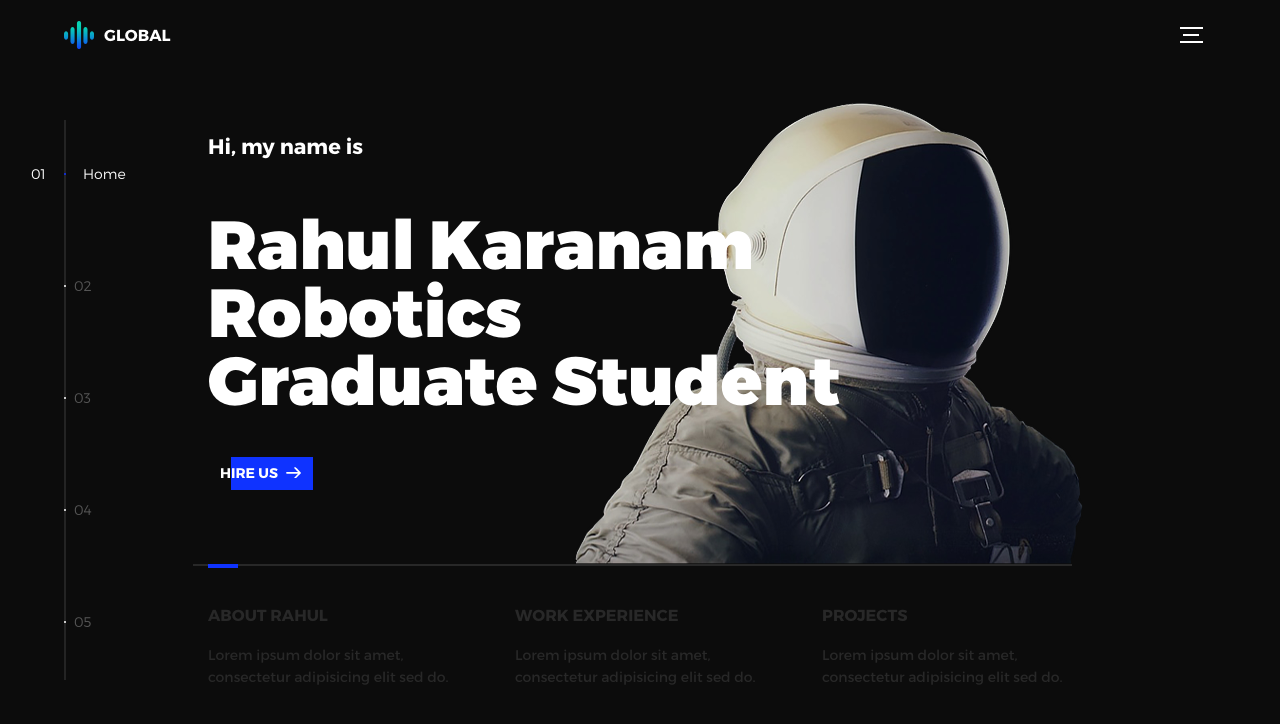
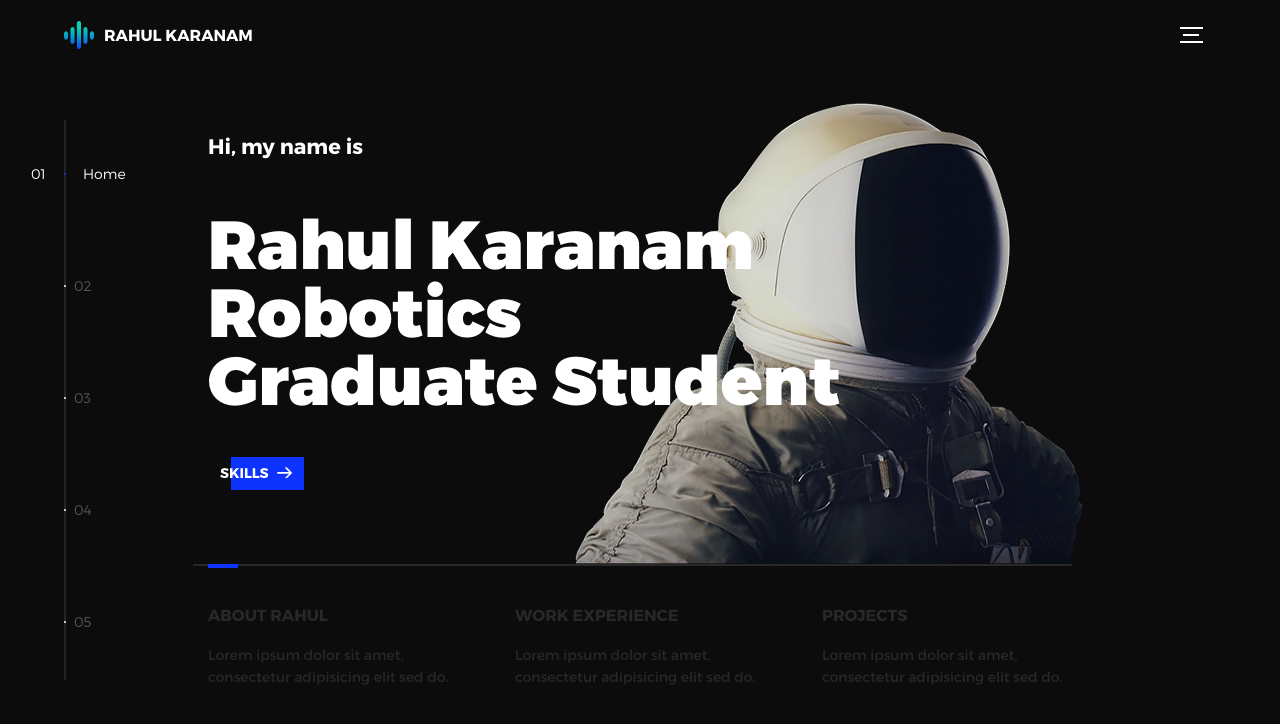
Before and after one commit to karanamrahul/karanamrahul.github.io, a plain HTML site: page index.html in a window 1280 px wide. Drawn offline with nearby package versions, Linux system fonts and the light colour scheme.

Commit message:
Update index.html

```diff
--- a/index.html
+++ b/index.html
@@ -16,7 +16,7 @@
 <div class="device-notification">
   <a class="device-notification--logo" href="#0">
     <img src="assets/img/logo.png" alt="Rahul Karanam">
-    <p>Global</p>
+    <p>Rahul Karanam</p>
   </a>
   <p class="device-notification--message">Global has so much to offer that we must request you orient your device to portrait or find a larger screen. You won't be disappointed.</p>
 </div>
@@ -28,9 +28,9 @@
         <header class="header">
           <a class="header--logo" href="#0">
             <img src="assets/img/logo.png" alt="Global">
-            <p>Global</p>
+            <p>Rahul Karanam</p>
           </a>
-          <button class="header--cta cta">Hire Us</button>
+          <button class="header--cta cta">Skills</button>
           <div class="header--nav-toggle">
             <span></span>
           </div>
@@ -41,7 +41,7 @@
             <li><span>Works</span></li>
             <li><span>About</span></li>
             <li><span>Contact</span></li>
-            <li><span>Hire us</span></li>
+            <li><span>Skills</span></li>
           </ul>
         </nav>
         <ul class="l-main-content main-content">
@@ -50,7 +50,7 @@
               <div class="intro--banner">
                 <h2>Hi, my name is </h2>
                 <h1> Rahul Karanam<br>Robotics<br>Graduate Student</h1>
-                <button class="cta">Hire Us
+                <button class="cta">Skills
                   <svg version="1.1" id="Layer_1" xmlns="http://www.w3.org/2000/svg" xmlns:xlink="http://www.w3.org/1999/xlink" x="0px" y="0px" viewBox="0 0 150 118" style="enable-background:new 0 0 150 118;" xml:space="preserve">
                   <g transform="translate(0.000000,118.000000) scale(0.100000,-0.100000)">
                     <path d="M870,1167c-34-17-55-57-46-90c3-15,81-100,194-211l187-185l-565-1c-431,0-571-3-590-13c-55-28-64-94-18-137c21-20,33-20,597-20h575l-192-193C800,103,794,94,849,39c20-20,39-29,61-29c28,0,63,30,298,262c147,144,272,271,279,282c30,51,23,60-219,304C947,1180,926,1196,870,1167z"/>
```
